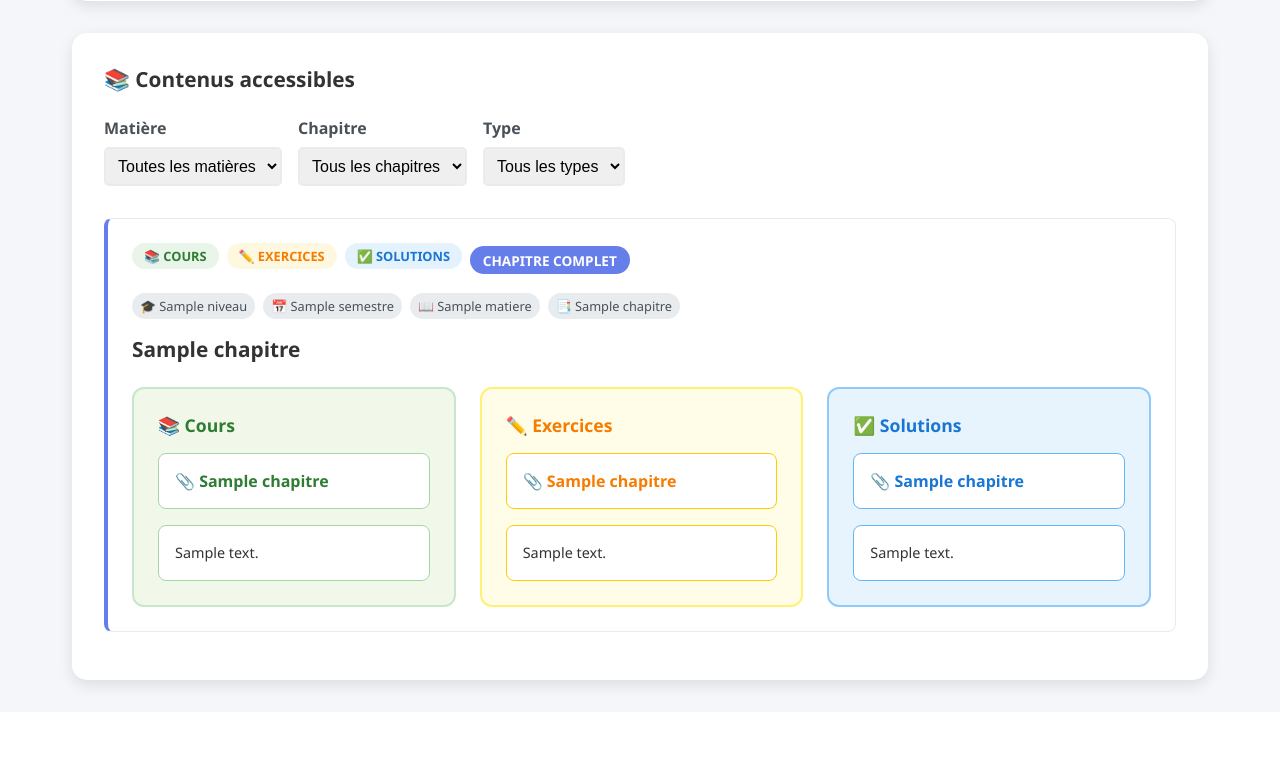
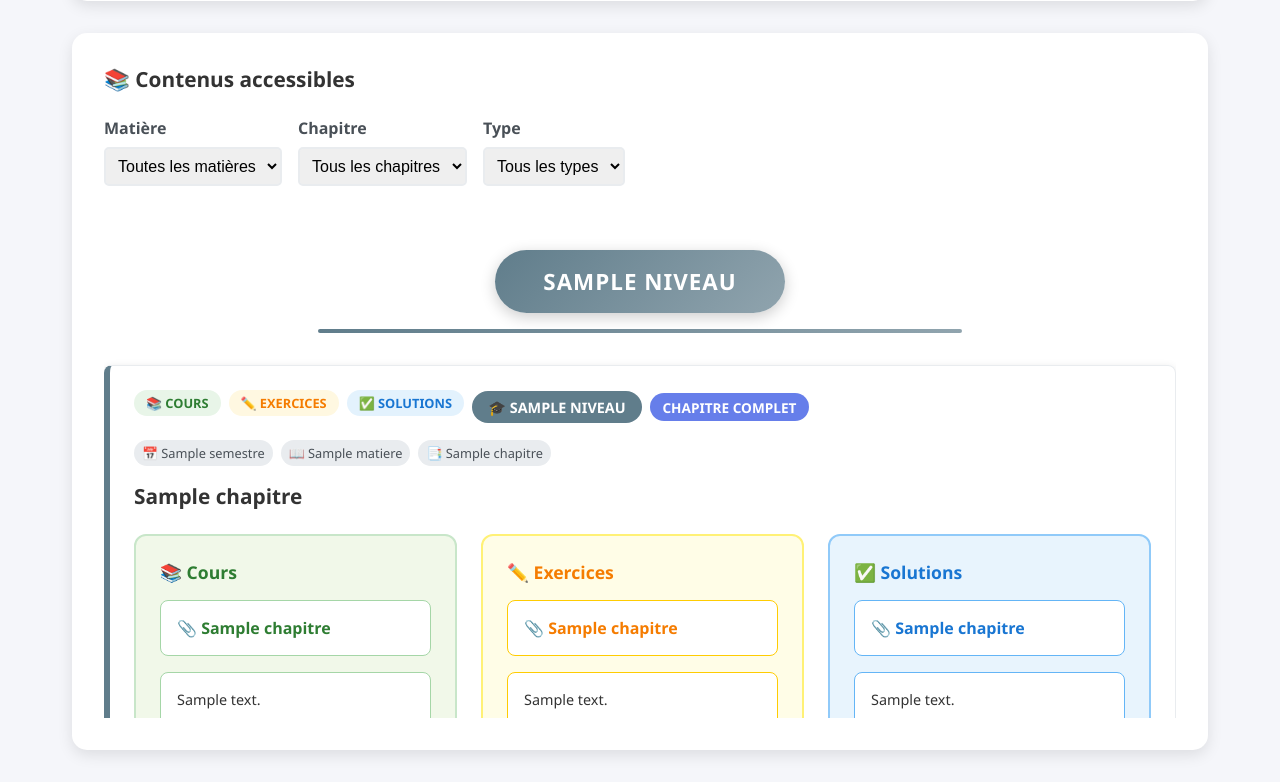
Before and after one commit to maodok595-ai/Etude-line, a FastAPI app: template templates/dashboard_etudiant.html in a window 1280 px wide. Shown: the part 689-1471 px from the top of the page. Before the commit the page ends 1383 px from the top, so only its background shows below. Run offline with FastAPI, Linux system fonts and the light colour scheme; the template is opened without the code that fills it: most values are stand-ins (such as "Sample title", 1, 10 or a date in 2020).

Commit message:
Improve course display by grouping and styling by academic year
Update `dashboard_etudiant.html` to group chapters by academic year, adding distinct visual separators and styling for each level (L1, L2, L3, M1, M2).

Replit-Commit-Author: Agent
Replit-Commit-Session-Id: 0b2c735e-8ec1-44ef-a90e-403c6c6f9619
Replit-Commit-Checkpoint-Type: full_checkpoint
Replit-Commit-Screenshot-Url: https://storage.googleapis.com/screenshot-production-us-central1/9f9978e6-1183-43a1-aefc-9f697a28e10e/0b2c735e-8ec1-44ef-a90e-403c6c6f9619/OyILAV8

```diff
--- a/templates/dashboard_etudiant.html
+++ b/templates/dashboard_etudiant.html
@@ -516,18 +516,74 @@
 
             <div class="content-list" id="content-list">
                 {% if chapitres %}
+                    <!-- Groupement par niveau avec séparateurs visuels -->
+                    {% set current_level = '' %}
                     {% for chapitre in chapitres %}
+
+                        <!-- Séparateur de niveau distinctif -->
+                        {% if chapitre.niveau != current_level %}
+                            {% set current_level = chapitre.niveau %}
+                            <div style="margin: 2rem 0; text-align: center;">
+                                <div style="display: inline-block; background:
+                                    {% if chapitre.niveau == 'L1' %}linear-gradient(135deg, #4CAF50, #8BC34A)
+                                    {% elif chapitre.niveau == 'L2' %}linear-gradient(135deg, #2196F3, #03A9F4)
+                                    {% elif chapitre.niveau == 'L3' %}linear-gradient(135deg, #FF9800, #FFC107)
+                                    {% elif chapitre.niveau == 'M1' %}linear-gradient(135deg, #9C27B0, #E91E63)
+                                    {% elif chapitre.niveau == 'M2' %}linear-gradient(135deg, #F44336, #FF5722)
+                                    {% else %}linear-gradient(135deg, #607D8B, #90A4AE){% endif %};
+                                    color: white; padding: 1rem 3rem; border-radius: 50px; font-size: 1.4rem; font-weight: bold;
+                                    box-shadow: 0 4px 15px rgba(0,0,0,0.2); text-transform: uppercase; letter-spacing: 1px;">
+
+                                    {% if chapitre.niveau == 'L1' %}🎓 LICENCE 1ère ANNÉE
+                                    {% elif chapitre.niveau == 'L2' %}🎓 LICENCE 2ème ANNÉE
+                                    {% elif chapitre.niveau == 'L3' %}🎓 LICENCE 3ème ANNÉE
+                                    {% elif chapitre.niveau == 'M1' %}🎯 MASTER 1ère ANNÉE
+                                    {% elif chapitre.niveau == 'M2' %}🎯 MASTER 2ème ANNÉE
+                                    {% else %}{{ chapitre.niveau }}{% endif %}
+                                </div>
+                                <div style="height: 4px; background:
+                                    {% if chapitre.niveau == 'L1' %}linear-gradient(90deg, #4CAF50, #8BC34A)
+                                    {% elif chapitre.niveau == 'L2' %}linear-gradient(90deg, #2196F3, #03A9F4)
+                                    {% elif chapitre.niveau == 'L3' %}linear-gradient(90deg, #FF9800, #FFC107)
+                                    {% elif chapitre.niveau == 'M1' %}linear-gradient(90deg, #9C27B0, #E91E63)
+                                    {% elif chapitre.niveau == 'M2' %}linear-gradient(90deg, #F44336, #FF5722)
+                                    {% else %}linear-gradient(90deg, #607D8B, #90A4AE){% endif %};
+                                    margin: 1rem auto; border-radius: 2px; width: 60%;"></div>
+                            </div>
+                        {% endif %}
+
+                        <!-- Chapitre avec bordure colorée selon le niveau -->
                         <div class="content-item"
                              data-subject="{{ chapitre.matiere_id }}"
                              data-chapter="{{ chapitre.chapitre }}"
                              data-type="chapitre"
-                         style="border-left: 4px solid #667eea;">
+                             style="border-left: 6px solid
+                                {% if chapitre.niveau == 'L1' %}#4CAF50
+                                {% elif chapitre.niveau == 'L2' %}#2196F3
+                                {% elif chapitre.niveau == 'L3' %}#FF9800
+                                {% elif chapitre.niveau == 'M1' %}#9C27B0
+                                {% elif chapitre.niveau == 'M2' %}#F44336
+                                {% else %}#607D8B{% endif %};
+                                box-shadow: 0 2px 8px rgba(0,0,0,0.1); margin-bottom: 1.5rem;">
 
                             <!-- En-tête avec badges -->
-                        <div style="display: flex; gap: 0.5rem; margin-bottom: 1rem; align-items: center;">
+                            <div style="display: flex; gap: 0.5rem; margin-bottom: 1rem; align-items: center; flex-wrap: wrap;">
                                 <div class="type-badge" style="background: #e8f5e8; color: #2e7d32;">📚 COURS</div>
                                 <div class="type-badge" style="background: #fff8e1; color: #f57c00;">✏️ EXERCICES</div>
                                 <div class="type-badge" style="background: #e3f2fd; color: #1976d2;">✅ SOLUTIONS</div>
+
+                                <!-- Badge niveau distinctif -->
+                                <span style="background:
+                                    {% if chapitre.niveau == 'L1' %}#4CAF50
+                                    {% elif chapitre.niveau == 'L2' %}#2196F3
+                                    {% elif chapitre.niveau == 'L3' %}#FF9800
+                                    {% elif chapitre.niveau == 'M1' %}#9C27B0
+                                    {% elif chapitre.niveau == 'M2' %}#F44336
+                                    {% else %}#607D8B{% endif %};
+                                    color: white; padding: 0.4rem 1rem; border-radius: 20px; font-size: 0.9rem; font-weight: 700; text-transform: uppercase;">
+                                    🎓 {{ chapitre.niveau }}
+                                </span>
+
                                 <span style="background: #667eea; color: white; padding: 0.3rem 0.8rem; border-radius: 15px; font-size: 0.85rem; font-weight: 600;">
                                     CHAPITRE COMPLET
                                 </span>
@@ -535,7 +591,6 @@
 
                             <!-- Métadonnées -->
                             <div class="content-meta">
-                            <span class="meta-tag">🎓 {{ chapitre.niveau }}</span>
                                 <span class="meta-tag">📅 {{ chapitre.semestre }}</span>
                                 {% for matiere in matieres %}
                                     {% if matiere.id == chapitre.matiere_id %}
```
Lines whose indentation alone changed are shown as unchanged.
